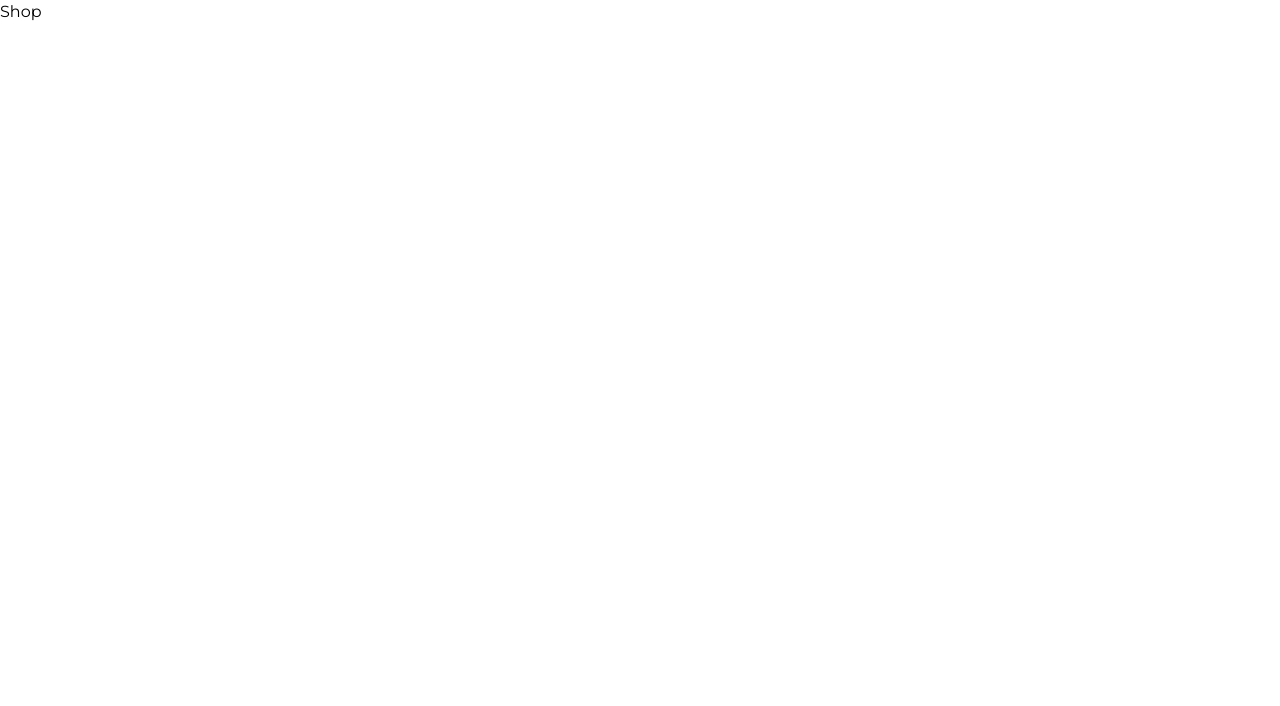
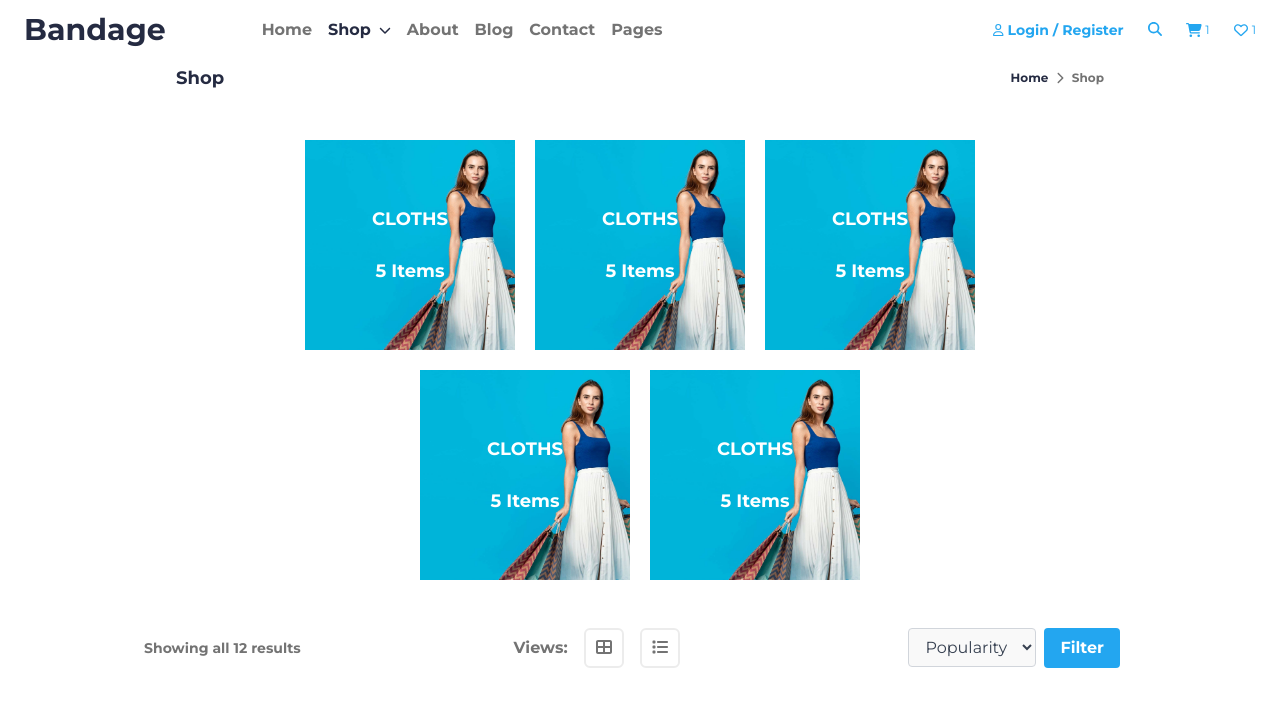
Before and after one commit to sirdashasan/ecommerce, a React (Vite) app: page /shop in a window 1280 px wide. Shown: the top 706 px of the page. Built offline with nearby package versions, Linux system fonts and the light colour scheme.

Commit message:
shopclothscard and shopfilter sections added

```diff
--- /dev/null
+++ b/src/components/ShopComponents/ShopCloths.jsx
@@ -0,0 +1,16 @@
+import React from "react";
+import ShopClothsCard from "./ShopClothsCard";
+
+const ShopCloths = () => {
+  return (
+    <div className="mx-12 mt-12 flex justify-center flex-col gap-5 md:flex md:flex-row md:flex-wrap">
+      <ShopClothsCard />
+      <ShopClothsCard />
+      <ShopClothsCard />
+      <ShopClothsCard />
+      <ShopClothsCard />
+    </div>
+  );
+};
+
+export default ShopCloths;
--- /dev/null
+++ b/src/components/ShopComponents/ShopClothsCard.jsx
@@ -0,0 +1,21 @@
+import React from "react";
+
+const ShopClothsCard = () => {
+  return (
+    <div>
+      <div className="relative flex justify-center items-center ">
+        <span className="absolute text-center text-white text-lg font-bold py-1 px-3 rounded-sm font-sans">
+          <p>CLOTHS</p>
+          <p className="mt-6">5 Items</p>
+        </span>
+        <img
+          className="w-[332px] h-[300px] md:w-[210px] md:h-[210px] object-cover"
+          src="/images/hero-image-2.jpg"
+          alt="Sample Image"
+        />
+      </div>
+    </div>
+  );
+};
+
+export default ShopClothsCard;
--- /dev/null
+++ b/src/components/ShopComponents/ShopFilter.jsx
@@ -0,0 +1,38 @@
+import React from "react";
+import { FontAwesomeIcon } from "@fortawesome/react-fontawesome";
+import { faList, faTableCellsLarge } from "@fortawesome/free-solid-svg-icons";
+
+const ShopFilter = () => {
+  return (
+    <div className="flex flex-col items-center justify-between rounded font-sans mt-12">
+      <div className="flex flex-col md:flex md:flex-row md:items-center md:justify-between md:w-full">
+        <div className="text-sm font-semibold text-center text-[#737373]">
+          Showing all 12 results
+        </div>
+
+        <div className="text-[#737373] mr-4 mt-4 md:mt-0">
+          <span className="mr-4 font-semibold">Views:</span>
+          <button className="border-2 border-[#ECECEC] rounded-md w-10 h-10 mr-2">
+            <FontAwesomeIcon
+              icon={faTableCellsLarge}
+              className="cursor-pointer"
+            />
+          </button>
+          <button className="border-2 border-[#ECECEC] rounded-md w-10 h-10 ml-2">
+            <FontAwesomeIcon icon={faList} className="cursor-pointer mx-1" />
+          </button>
+        </div>
+        <div className="mr-4 mt-4 md:mt-0">
+          <select className="border border-gray-300 bg-[#F9F9F9] rounded py-2 px-3 text-gray-700">
+            <option>Popularity</option>
+          </select>
+          <button className="bg-[#23A6F0] text-white font-bold py-2 px-4 rounded ml-2">
+            Filter
+          </button>
+        </div>
+      </div>
+    </div>
+  );
+};
+
+export default ShopFilter;
--- /dev/null
+++ b/src/components/ShopComponents/ShopTitle.jsx
@@ -0,0 +1,23 @@
+import React from "react";
+import { FontAwesomeIcon } from "@fortawesome/react-fontawesome";
+import { faChevronRight } from "@fortawesome/free-solid-svg-icons";
+
+const ShopTitle = () => {
+  return (
+    <div className="font-sans font-semibold flex flex-col md:flex md:flex-row md:justify-between md:mx-8">
+      <div className="text-[#252B42] text-lg flex justify-center mt-6">
+        <h2>Shop</h2>
+      </div>
+      <div className="text-xs flex flex-row items-center gap-2 justify-center mt-12 md:mt-6">
+        <h3 className="text-[#252B42]">Home</h3>
+        <FontAwesomeIcon
+          icon={faChevronRight}
+          className="text-[#737373] text-[12px]"
+        />
+        <h3 className="text-[#737373]">Shop</h3>
+      </div>
+    </div>
+  );
+};
+
+export default ShopTitle;
--- a/src/pages/Shop.jsx
+++ b/src/pages/Shop.jsx
@@ -4,13 +4,25 @@ import Men from "./Men";
 import Women from "./Women";
 import Accessories from "./Accessories";
 import Kids from "./Kids";
+import Header from "../layout/Header";
+import ShopTitle from "../components/ShopComponents/ShopTitle";
+import ShopCloths from "../components/ShopComponents/ShopCloths";
+import ShopFilter from "../components/ShopComponents/ShopFilter";
 
 const Shop = () => {
-  let { path } = useRouteMatch(); // Dinamik yol tanımlamaları için useRouteMatch kullanılır
+  let { path } = useRouteMatch(); // Dinamik yol tanımlamaları için
 
   return (
     <div>
-      <h1>Shop</h1>
+      <div>
+        <Header />
+        <div className="mt-48 md:mt-10 md:mx-36">
+          <ShopTitle />
+          <ShopCloths />
+          <ShopFilter />
+        </div>
+      </div>
+
       <Switch>
         <Route path={`${path}/men`} component={Men} />
         <Route path={`${path}/women`} component={Women} />
```
Also changed, not shown: public/images/shop-cloths.jpg (added).
